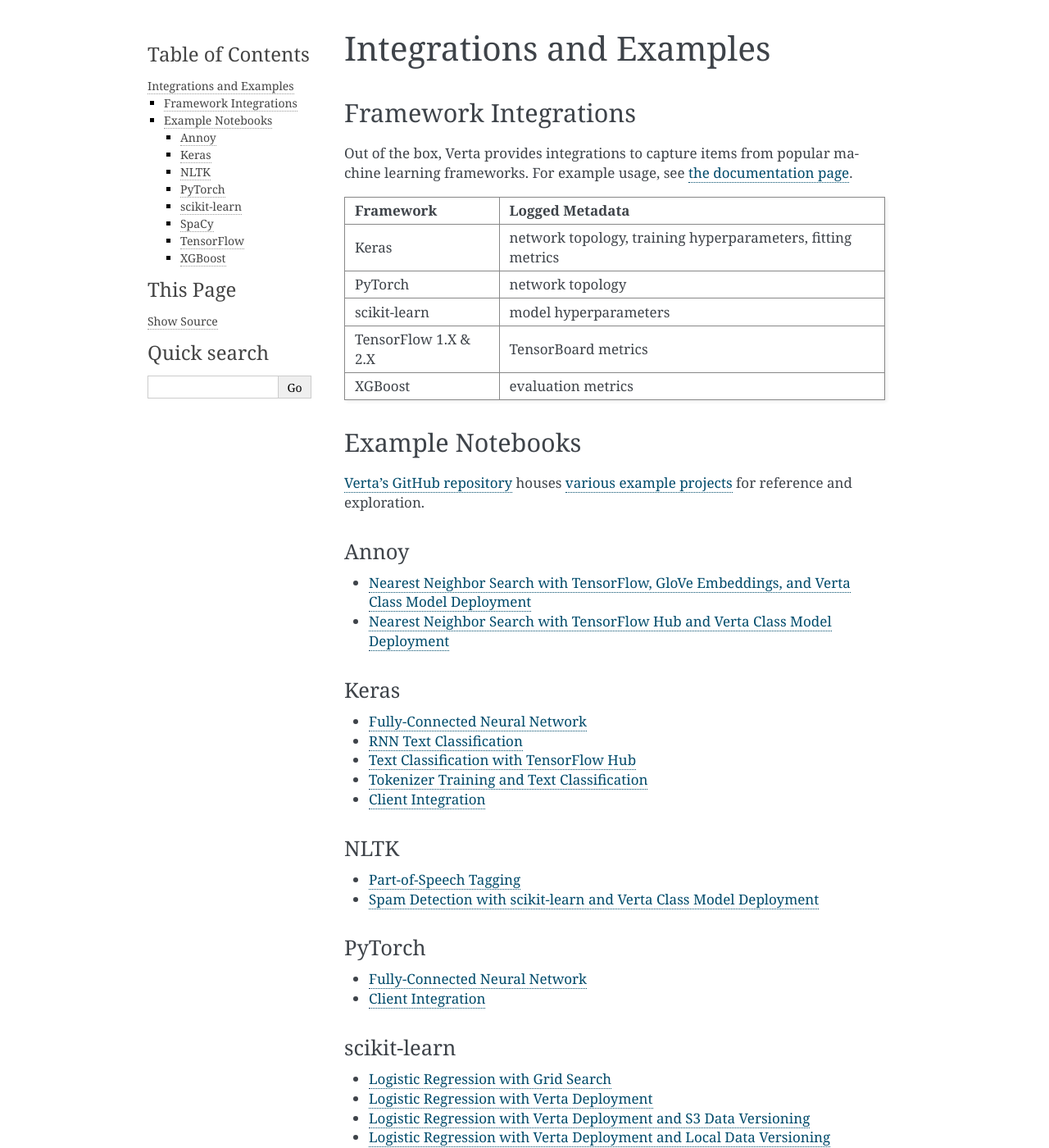
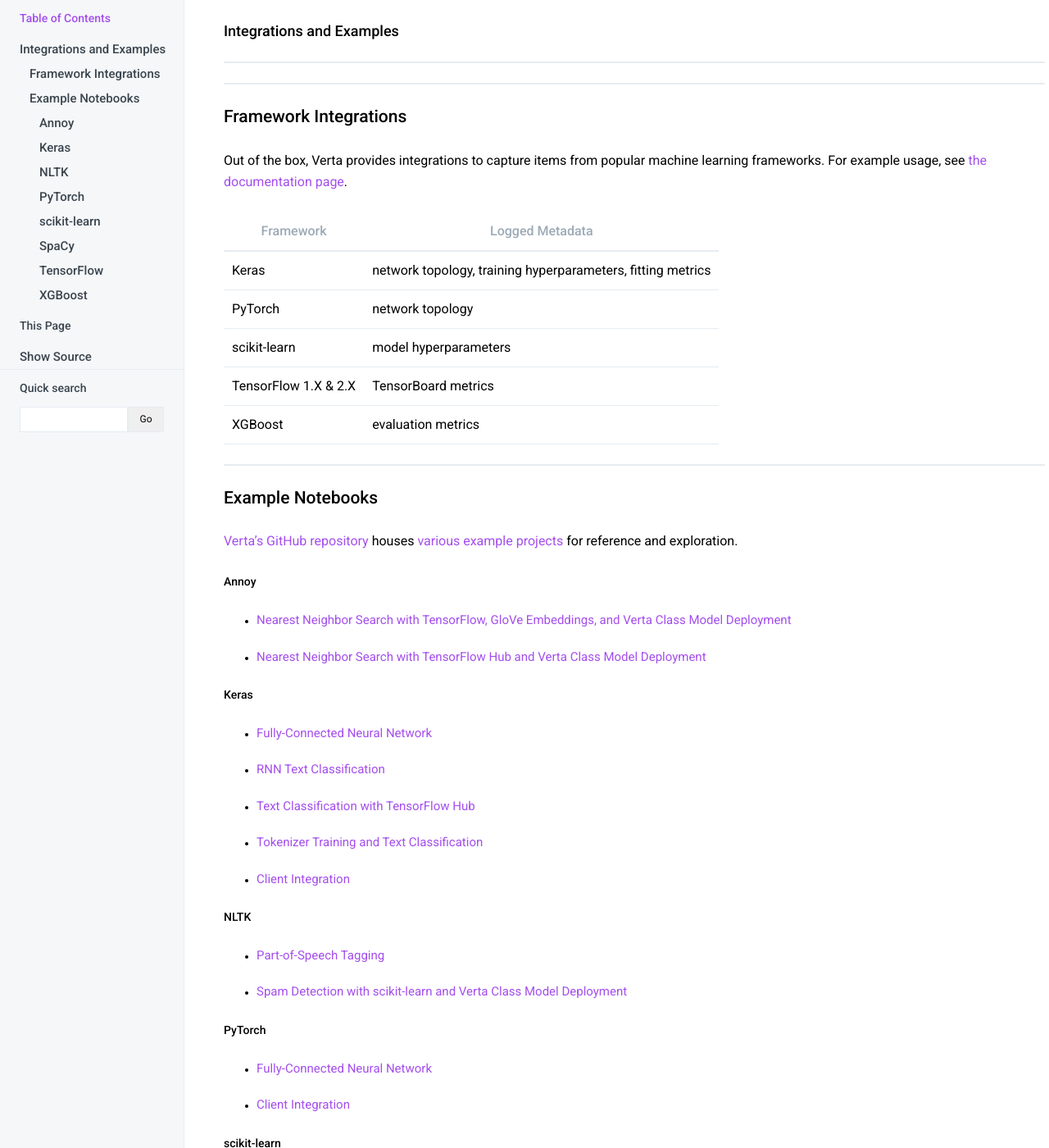
Before and after one commit to ravishetyePersonal/modeldb, a Sphinx documentation site: the page built from client/verta/docs/guides/examples.rst, in a window 1280 px wide and 1400 px high. Shown: the whole window at 82% size. Built offline with Sphinx 7.4.7, drawn with Linux system fonts in a browser that asks for light colours.

Commit message:
[VR-3306] Investigate sphinx customization (#53)
* Added copy button to code blocks in docs. Change docs theme

* Change client\verta\requirements.txt

* Delete docs themes. Done new custom docs theme

* Delete 'sphinx_rtd_theme' requirement

* Fixed typo in docs css

Co-Authored-By: Michael Liu <miliu@protonmail.com>

* Docs theme fixes

* Change fontSizes in docs theme

Co-authored-by: Michael Liu <miliu@protonmail.com>

```diff
--- /dev/null
+++ b/client/verta/docs/_static/custom.css
@@ -0,0 +1,510 @@
+@import url("https://fonts.googleapis.com/css?family=Roboto:100,100i,300,300i,400,400i,500,500i,700,700i,900,900i&display=swap");
+@import url("https://fonts.googleapis.com/css?family=Source+Code+Pro:300,300i,400,400i,500,500i,600,600i,700,700i&display=swap");
+
+* {
+  box-sizing: border-box;
+  text-decoration: none;
+}
+
+html {
+  font-size: 16px;
+  font-family: "Roboto";
+  height: 100%;
+}
+
+@media screen and (max-width: 1700px) {
+  html {
+    font-size: 15px;
+  }
+}
+
+@media screen and (max-width: 1550px) {
+  html {
+    font-size: 14px;
+  }
+}
+
+@media screen and (max-width: 1450px) {
+  html {
+    font-size: 13px;
+  }
+}
+
+@media screen and (max-width: 1300px) {
+  html {
+    font-size: 12px;
+  }
+}
+
+@media screen and (max-width: 1150px) {
+  html {
+    font-size: 11px;
+  }
+}
+
+@media screen and (max-width: 1024px) {
+  html {
+    font-size: 10px;
+  }
+}
+
+@media screen and (max-width: 900px) {
+  html {
+    font-size: 9px;
+  }
+}
+
+@media screen and (max-width: 768px) {
+  html {
+    font-size: 8px;
+  }
+}
+
+@media screen and (max-width: 320px) {
+  html {
+    font-size: 7px;
+  }
+}
+
+body {
+  display: flex;
+  flex-direction: column;
+  height: 100%;
+  margin: 0;
+  background: #f5f7f9;
+}
+
+.document {
+  flex-grow: 2;
+  margin: 0;
+  display: flex;
+}
+
+.sphinxsidebar {
+  color: rgb(59, 69, 78);
+  width: 18.75rem;
+  background: #f5f7f9;
+  border-right: 1px solid #e6ecf1;
+  flex-shrink: 0;
+}
+
+.sphinxsidebar h3 {
+  margin: 1rem 0;
+  border: none;
+}
+
+.sphinxsidebarwrapper {
+  display: flex;
+  flex-direction: column;
+}
+
+.logo {
+  width: 100%;
+}
+
+p.logo {
+  padding: 2rem;
+  border-bottom: 1px solid #e6ecf1;
+  margin: 0;
+}
+
+.footer {
+  height: 3rem;
+  flex-shrink: 0;
+  display: flex;
+  align-items: center;
+  padding: 0 2rem;
+  background-color: #2b2b2b;
+  color: #dae1e7;
+  font-size: 14px;
+  font-weight: 500;
+}
+
+.footer a {
+  margin: 0 1rem;
+  text-decoration: none;
+  color: #3584fc;
+}
+
+#searchbox {
+  border-top: 1px solid #e6ecf1;
+  margin-top: auto;
+  padding: 1rem 2rem;
+}
+
+.search {
+  display: flex;
+}
+
+input {
+  font-family: "Roboto";
+}
+
+.bodywrapper input {
+  padding: 0.6rem 1rem;
+  border: 1px solid #e6ecf1;
+}
+
+#searchbox input {
+  padding: 0.6rem 1rem;
+  border: none;
+  border: 1px solid #e6ecf1;
+  font-size: 1rem;
+  width: 11rem;
+}
+
+#searchlabel {
+  margin-bottom: 1rem !important;
+}
+
+h1,
+h2,
+h3,
+h4,
+h5,
+h6 {
+  font-weight: 500;
+  line-height: 1.5;
+}
+
+.sphinxsidebar h3 {
+  padding: 0 2rem;
+}
+
+.sphinxsidebarwrapper > ul > li {
+  margin-bottom: 2rem;
+}
+
+.sphinxsidebar ul {
+  list-style: none;
+  padding-left: 1rem;
+  margin: 0;
+}
+
+.sphinxsidebar ul a {
+  text-decoration: none;
+  color: rgb(59, 69, 78);
+  display: block;
+  width: 100%;
+  padding: 0.5rem 1rem;
+  font-size: 15px;
+  font-weight: 500;
+}
+
+.sphinxsidebar ul a:hover {
+  background-color: #e6ecf1;
+}
+
+.sphinxsidebar ul a:active {
+  background-color: #ffffff;
+  color: rgb(164, 78, 237);
+}
+
+.sphinxsidebar ul a.current {
+  background-color: #ffffff;
+  color: rgb(164, 78, 237);
+  border: 1px solid #e6ecf1;
+}
+
+h3#searchlabel {
+  margin: 0;
+  padding: 0;
+}
+
+.highlight {
+  padding: 1rem 2rem;
+  border-radius: 5px;
+  margin-bottom: 1rem;
+  background: #f5f7f9;
+  overflow: hidden;
+  text-overflow: ellipsis;
+  line-height: 18px;
+  font-size: 14px;
+}
+
+.highlight pre {
+  margin: 0;
+  font-size: 14px;
+  font-family: "Source Code Pro", Consolas, Menlo, Monaco, Courier, monospace !important;
+}
+
+.documentwrapper {
+  height: 100%;
+  max-width: 1100px;
+  padding: 0 4rem;
+  border-right: 2px solid #e6ecf1;
+  background: #ffffff;
+  flex-shrink: 0;
+  flex-grow: 2;
+}
+
+.documentwrapper h1 {
+  margin: 0;
+  padding: 2rem 0;
+  margin-bottom: 2rem;
+  border-bottom: 2px solid #e6ecf1;
+}
+
+h2 {
+  font-size: 21px;
+}
+
+h4 {
+  font-size: 16px;
+}
+
+.documentwrapper h2 {
+  padding: 2rem 0;
+  border-top: 2px solid #e6ecf1;
+  margin-top: 2rem;
+  margin-bottom: 0;
+}
+
+.documentwrapper p {
+  margin: 0;
+  padding-bottom: 1rem;
+  font-size: 16px;
+  font-family: Content-font, Roboto, sans-serif;
+  font-weight: 400;
+  line-height: 1.625;
+}
+
+.headerlink {
+  display: none;
+}
+
+#rellinks > ul {
+  list-style: none;
+  width: auto;
+  margin: 0;
+  display: grid;
+  padding: 0;
+  -ms-grid-rows: auto;
+  grid-column-gap: 24px;
+  -ms-grid-columns: 1fr 1fr;
+  grid-template-rows: auto;
+  grid-template-columns: 1fr 1fr;
+  margin-bottom: 2rem;
+}
+
+#rellinks > ul li a {
+  position: relative;
+  padding: 2rem 1rem;
+  color: #242a31;
+  font-size: 1.2rem;
+  border: 1px solid #e6ecf1;
+  font-weight: 500;
+  height: 5rem;
+  display: flex;
+  align-items: flex-end;
+  justify-content: center;
+  text-decoration: none;
+  flex-direction: column;
+}
+
+#rellinks > ul li a:hover {
+  color: rgb(164, 78, 237);
+  border-color: rgb(164, 78, 237);
+}
+
+#rellinks > ul li:last-child a {
+  align-items: flex-start;
+}
+
+#rellinks > ul li a::before {
+  content: "Previos";
+  display: inline;
+  font-size: 13px;
+  font-weight: 400;
+  color: rgb(157, 170, 182) !important;
+}
+
+#rellinks > ul li:last-child a::before {
+  content: "Next";
+}
+
+#rellinks > ul li a::after {
+  display: block;
+  position: absolute;
+  content: "";
+  width: 1.5rem;
+  height: 1.5rem;
+  background: url("https://image.flaticon.com/icons/svg/271/271218.svg");
+  left: 1rem;
+}
+
+#rellinks > ul li:last-child a::after {
+  left: calc(100% - 2.5rem);
+  transform: rotate(180deg);
+}
+
+cite,
+span.pre,
+code {
+  margin: 0;
+  display: inline-block;
+  padding: 2px;
+  font-size: 85%;
+  font-family: "Source Code Pro", Menlo, monospace;
+  border-radius: 3px;
+  background-color: #f5f7f9;
+}
+
+dt > code {
+  padding: 0;
+}
+
+dl.attribute {
+  display: inline-block;
+  padding: 4px 8px;
+  background-color: #f5f7f9;
+}
+
+.method > dt,
+.class > dt {
+  border-radius: 3px 3px 0 0;
+  border-top: 3px solid rgb(56, 132, 255);
+  font-size: 18px;
+  font-family: Content-font, Roboto, sans-serif;
+  font-weight: 700;
+  line-height: 1.5;
+  color: rgb(36, 42, 49);
+  display: flex;
+  position: relative;
+  margin: 24px 0px;
+  background-color: rgb(245, 247, 249);
+  display: inline-block;
+  padding: 1px 4px;
+}
+
+dt.field-odd,
+dt.field-even,
+p.rubric {
+  font-weight: 600;
+  font-size: 17px;
+  margin-bottom: 3px;
+}
+
+.reference.external {
+  color: rgb(164, 78, 237);
+  text-decoration: none;
+}
+
+a {
+  color: rgb(164, 78, 237);
+}
+
+img {
+  width: 100%;
+  margin-bottom: 1rem;
+}
+
+.admonition {
+  width: 100%;
+  display: block;
+  position: relative;
+  background-color: rgb(245, 247, 249);
+  margin: 32px 0px;
+  padding: 24px 24px calc(0.1px) 50px;
+  border-left: 4px solid rgb(56, 132, 255);
+  border-radius: 3px;
+  position: relative;
+}
+
+.admonition::before {
+  display: block;
+  content: "!";
+  position: absolute;
+  top: 1.6rem;
+  left: 1rem;
+  width: 1.2rem;
+  height: 1.2rem;
+  border-radius: 1rem;
+  border: 2px solid rgb(56, 132, 255);
+  color: rgb(56, 132, 255);
+  display: flex;
+  justify-content: center;
+  align-items: center;
+  font-weight: bold;
+}
+
+p.admonition-title {
+  font-size: 17px;
+  font-weight: 500;
+}
+
+.admonition.warning {
+  border-color: rgb(247, 125, 5);
+}
+
+.admonition.warning::before {
+  border-color: rgb(247, 125, 5);
+  color: rgb(247, 125, 5);
+}
+
+.copybtn {
+  top: 1rem !important;
+  right: 1rem !important;
+}
+
+h1 + div > h2 {
+  border: none !important;
+  padding-top: 0 !important;
+}
+
+.relations {
+  display: none;
+}
+
+table.docutils {
+  border-collapse: collapse;
+  margin: 1rem 0;
+}
+
+table.docutils thead tr {
+  border-bottom: 2px solid rgb(230, 236, 241);
+  color: rgb(157, 170, 182);
+  font-size: 16px;
+  font-weight: 500;
+}
+
+table.docutils thead tr p {
+  font-weight: 500;
+}
+
+table.docutils tbody tr {
+  border-top-width: initial;
+  border-right-width: initial;
+  border-left-width: initial;
+  border-top-color: initial;
+  border-right-color: initial;
+  border-left-color: initial;
+  border-style: none none solid;
+  border-image: initial;
+  background: rgb(255, 255, 255);
+  border-bottom: 1px solid rgb(230, 236, 241);
+  page-break-after: auto;
+  page-break-inside: avoid;
+}
+
+table.docutils td,
+table.docutils th {
+  padding: 10px;
+}
+
+table.docutils p {
+  padding: 0 !important;
+}
+
+.section h3 {
+  font-size: 18px;
+}
+
+ul.simple p {
+  padding: 0;
+  font-size: 15px;
+}
+
+ul.simple li {
+  padding: 10px 0;
+}
--- /dev/null
+++ b/client/verta/docs/_static/custom.js
@@ -0,0 +1,17 @@
+window.onload = function() {
+  this.deleteArrows();
+};
+
+function deleteArrows() {
+  const links = document.querySelectorAll("#rellinks li");
+  links.forEach(link =>
+    link.childNodes.forEach(n => {
+      if (
+        n.nodeValue &&
+        (n.nodeValue.includes("→") || n.nodeValue.includes("←"))
+      ) {
+        n.remove();
+      }
+    })
+  );
+}
--- a/client/verta/docs/conf.py
+++ b/client/verta/docs/conf.py
@@ -16,12 +16,14 @@
 
 import os
 import sys
+import sphinx_rtd_theme
+
 sys.path.insert(0, os.path.abspath('..'))
 
 
 # -- Project information -----------------------------------------------------
 
-project = 'verta'
+project = 'Verta'
 copyright = '2019, Verta Inc'
 author = 'Verta Inc.'
 
@@ -44,6 +46,7 @@
     'sphinx.ext.autodoc',
     'sphinx.ext.autosummary',
     'sphinx.ext.napoleon',
+    'sphinx_copybutton',
 ]
 
 autodoc_member_order = 'bysource'
@@ -112,7 +115,7 @@
 # The theme to use for HTML and HTML Help pages.  See the documentation for
 # a list of builtin themes.
 #
-html_theme = 'alabaster'
+# html_theme = 'sphinx_rtd_theme'
 
 # Theme options are theme-specific and customize the look and feel of a theme
 # further.  For a list of options available for each theme, see the
@@ -139,6 +142,8 @@
 # 'searchbox.html']``.
 #
 # html_sidebars = {}
+
+html_style = 'custom.css'
 
 
 # -- Options for HTMLHelp output ---------------------------------------------
@@ -217,3 +222,6 @@
 
 
 # -- Extension configuration -------------------------------------------------
+def setup(app):
+    app.add_javascript('custom.js')
+    app.add_stylesheet('custom.css')
```
Also changed, not shown: 1 other file.
